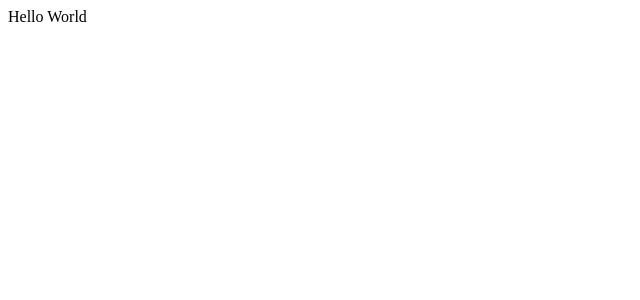
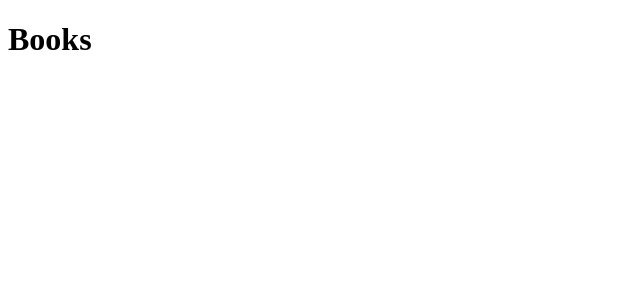
Before and after one commit to dfrancisco26/react-template-01, a React app: page /books in a window 1280 px wide. Shown: the top 300 px of the page, without its empty margins (0-640 px from the left). Built offline with nearby package versions, Linux system fonts and the light colour scheme.

Commit message:
Home page and Books page added. Routes correctly.

```diff
--- /dev/null
+++ b/src/components/Books.jsx
@@ -0,0 +1,7 @@
+export default function Books() {
+  return (
+    <div>
+      <h1>Books</h1>
+    </div>
+  );
+}
--- /dev/null
+++ b/src/components/Home/Home.css
@@ -0,0 +1,9 @@
+.Home {
+    display: flex;
+    flex-direction: column;
+    align-items: center;
+    justify-content: center;
+    height: 100%;
+    width: 100%;
+    background-color: #f5f5f5;
+}
--- /dev/null
+++ b/src/components/Home/Home.jsx
@@ -0,0 +1,7 @@
+export default function Home() {
+  return (
+    <div>
+      <h1>Home</h1>
+    </div>
+  );
+}
--- a/src/components/app.jsx
+++ b/src/components/app.jsx
@@ -1,3 +1,18 @@
+import {
+  BrowserRouter as Router,
+  Routes,
+  Route,
+} from 'react-router-dom';
+import Books from './Books';
+import Home from './Home/Home';
+
 export default function App() {
-  return <div>Hello World</div>;
+  return (
+    <Router>
+      <Routes>
+        <Route index element={<Home />} />
+        <Route path="books" element={<Books />} />
+      </Routes>
+    </Router>
+  );
 }
```
